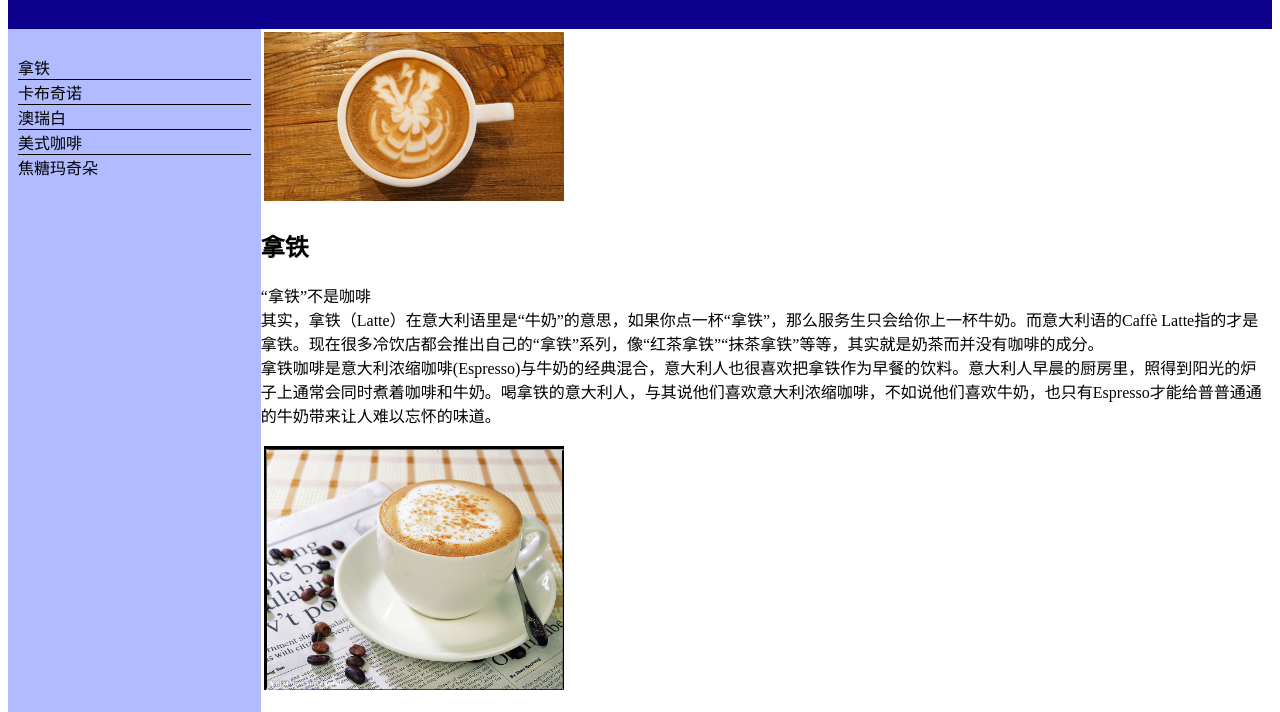
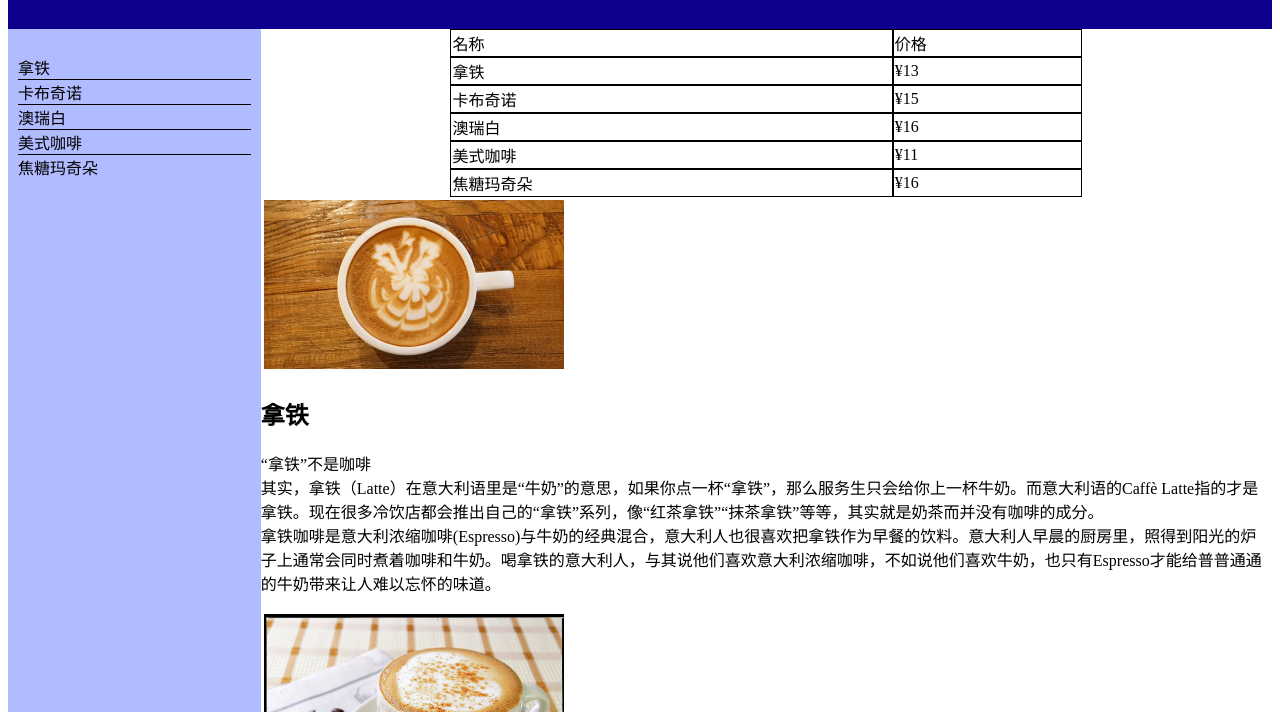
Before and after one commit to 0xianghu0/Train, a plain HTML site: page day3/coffee.html in a window 1280 px wide. Shown: the part 88-800 px from the top of the page. Drawn offline with Linux system fonts and the light colour scheme.

Commit message:
第三天实训作业

```diff
--- a/day3/coffee.html
+++ b/day3/coffee.html
@@ -52,6 +52,16 @@
             width: 100%;
         }
 
+        table{
+            margin: 0px auto;
+            border-spacing: 0;
+            width: 50%;
+        }
+
+        td{
+            border: 1px solid black;
+        }
+
         .menu>li>a:hover{
             background-color: #6b81fd;
         }
@@ -75,6 +85,32 @@
         </ul>
     </div>
     <div class="right">
+        <table>
+            <tr>
+                <td>名称</td>
+                <td>价格</td>
+            </tr>
+            <tr>
+                <td>拿铁</td>
+                <td>&yen;13</td>
+            </tr>
+            <tr>
+                <td>卡布奇诺</td>
+                <td>&yen;15</td>
+            </tr>
+            <tr>
+                <td>澳瑞白</td>
+                <td>&yen;16</td>
+            </tr>
+            <tr>
+                <td>美式咖啡</td>
+                <td>&yen;11</td>
+            </tr>
+            <tr>
+                <td>焦糖玛奇朵</td>
+                <td>&yen;16</td>
+            </tr>
+        </table>
         <img src="natie.jpeg" alt="">
         <p id="natie">
             <h2>拿铁</h2>
```
